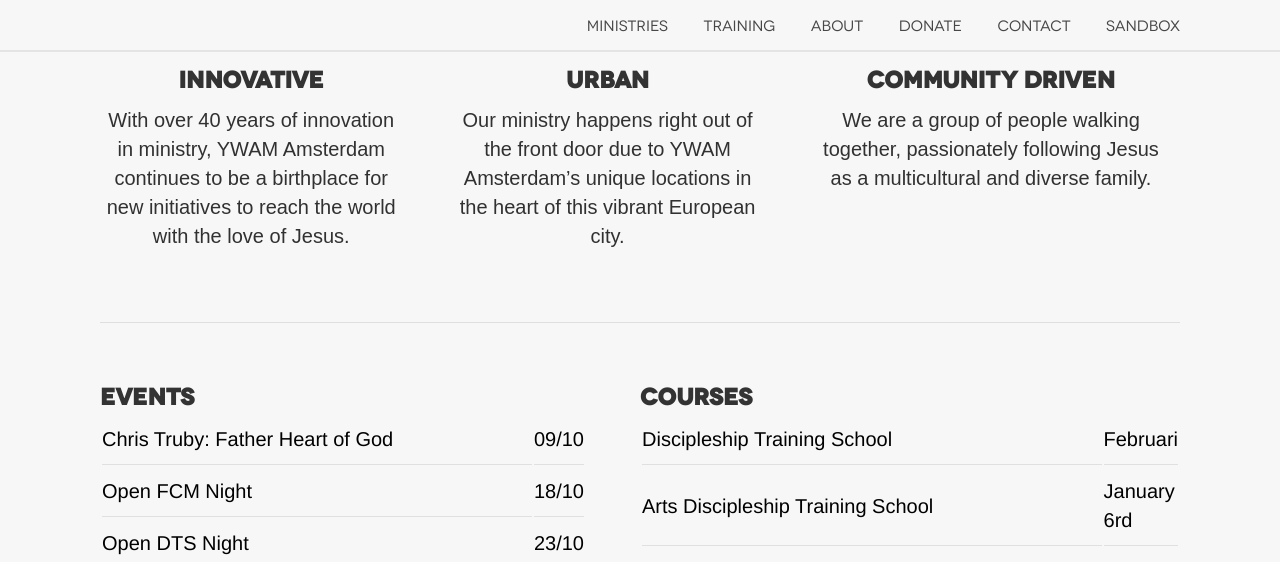
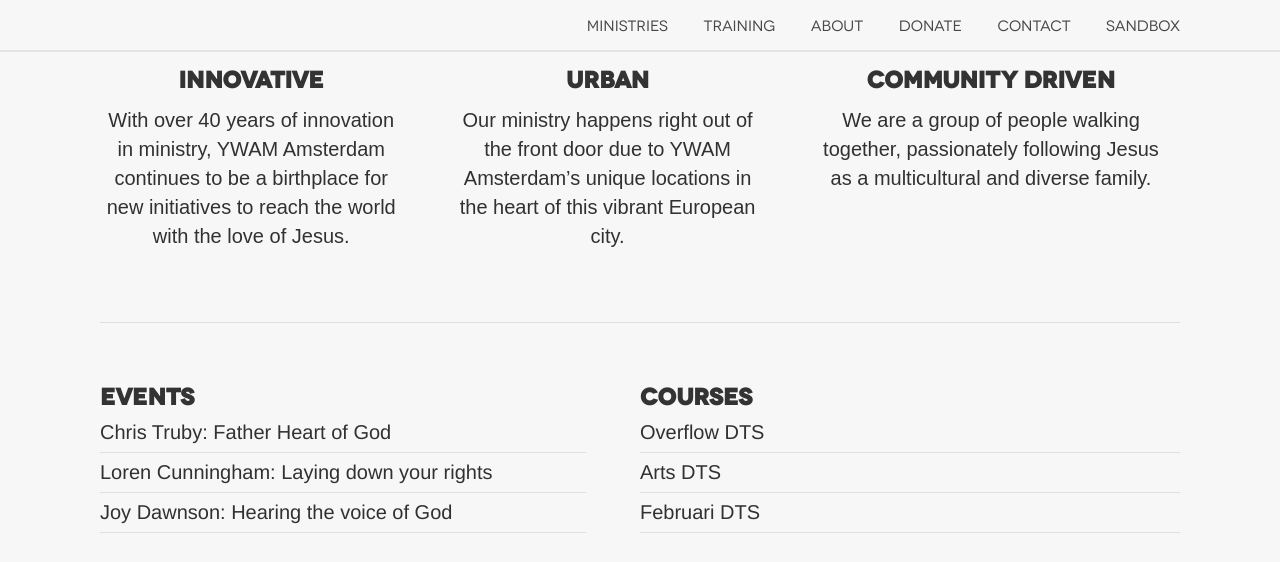
Before and after one commit to joshuadelange/ywamamsterdam.org-prototype, a Jekyll site: the page built from index.html, in a window 1280 px wide and 1400 px high, scrolled down 1211 px, cut to the strip 0-562 px from the top of the window. Built offline with Jekyll 4.4.1, drawn with Linux system fonts in a browser that asks for light colours; Markdown is read by kramdown in place of the engine named in the settings.

Commit message:
changes table's into lists!

```diff
--- a/css/main.css
+++ b/css/main.css
@@ -306,6 +306,15 @@
   padding: 50px 100px;
   background-color: #f7f7f7;
   z-index: 1000; }
+  section ul li {
+    list-style-type: none; }
+    section ul li a {
+      display: block;
+      padding: 5px 0;
+      color: #313131;
+      border-bottom: 1px solid #e0e0e0; }
+      section ul li a:hover {
+        border-bottom: 1px solid #e0e0e0; }
   section img {
     margin: 50px 0; }
     section img + .caption {
--- a/index.html
+++ b/index.html
@@ -45,7 +45,6 @@
 			<div class="icon couch">
 				<img src="images/couch.png">
 				<div class="couch-back"></div>
-				<img src="images/rboss.jpg" class="rboss">
 			</div>
 
 			<h3>Community driven</h3>
@@ -64,24 +63,11 @@
 
 			<h3>Events</h3>
 
-			<table class="condensed">
-
-				<tr>
-					<td>Chris Truby: Father Heart of God</td>
-					<td>09/10</td>
-				</tr>
-
-				<tr>
-					<td>Open FCM Night</td>
-					<td>18/10</td>
-				</tr>
-
-				<tr>
-					<td>Open DTS Night</td>
-					<td>23/10</td>
-				</tr>
-
-			</table>
+			<ul>
+				<li><a href="/eventpage.html">Chris Truby: Father Heart of God</a></li>
+				<li><a href="/eventpage.html">Loren Cunningham: Laying down your rights</a></li>
+				<li><a href="/eventpage.html">Joy Dawnson: Hearing the voice of God</a></li>
+			</ul>
 
 		</div>
 
@@ -89,24 +75,11 @@
 
 			<h3>Courses</h3>
 
-			<table class="condensed">
-
-				<tr>
-					<td>Discipleship Training School</td>
-					<td>Februari</td>
-				</tr>
-
-				<tr>
-					<td>Arts Discipleship Training School</td>
-					<td>January 6rd</td>
-				</tr>
-
-				<tr>
-					<td>Shine Seminar</td>
-					<td>July</td>
-				</tr>
-
-			</table>
+			<ul>
+				<li><a href="/trainingpage.html">Overflow DTS</a></li>
+				<li><a href="/trainingpage.html">Arts DTS</a></li>
+				<li><a href="/trainingpage.html">Februari DTS</a></li>
+			</ul>
 
 		</div>
 
```
Also changed, not shown: css/main.scss (+22 -1 lines).
